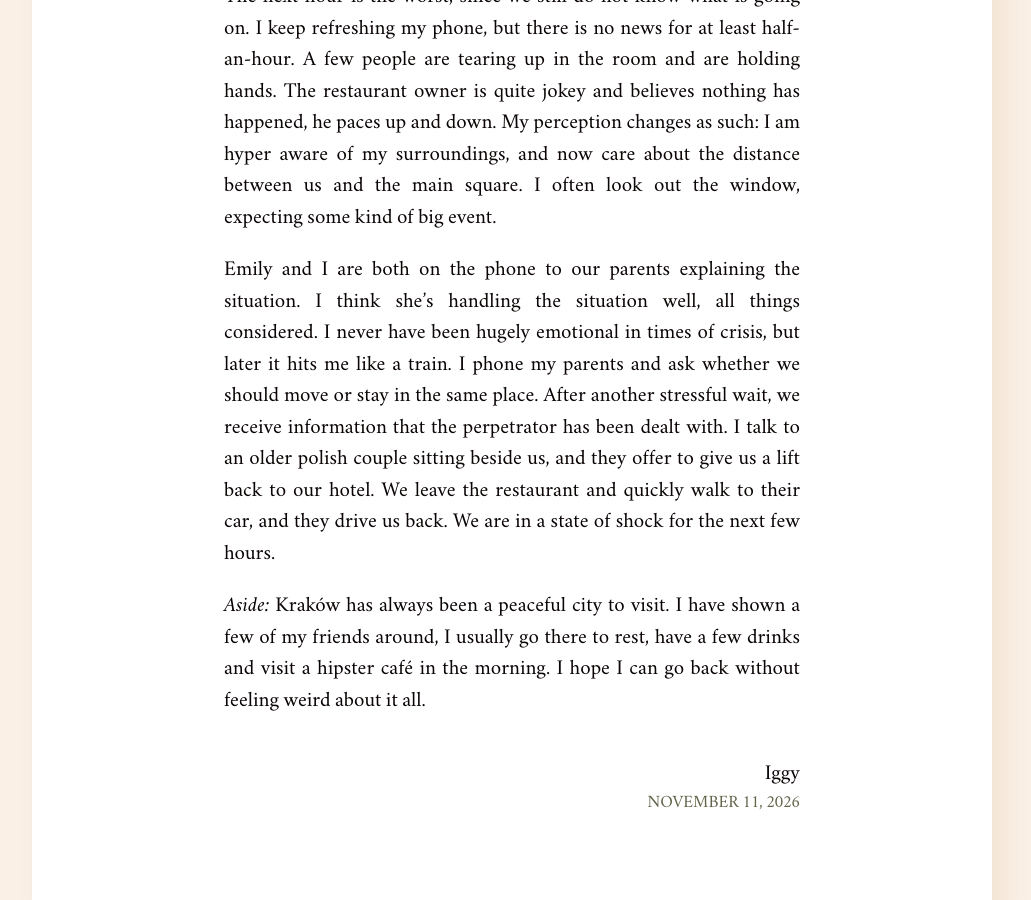
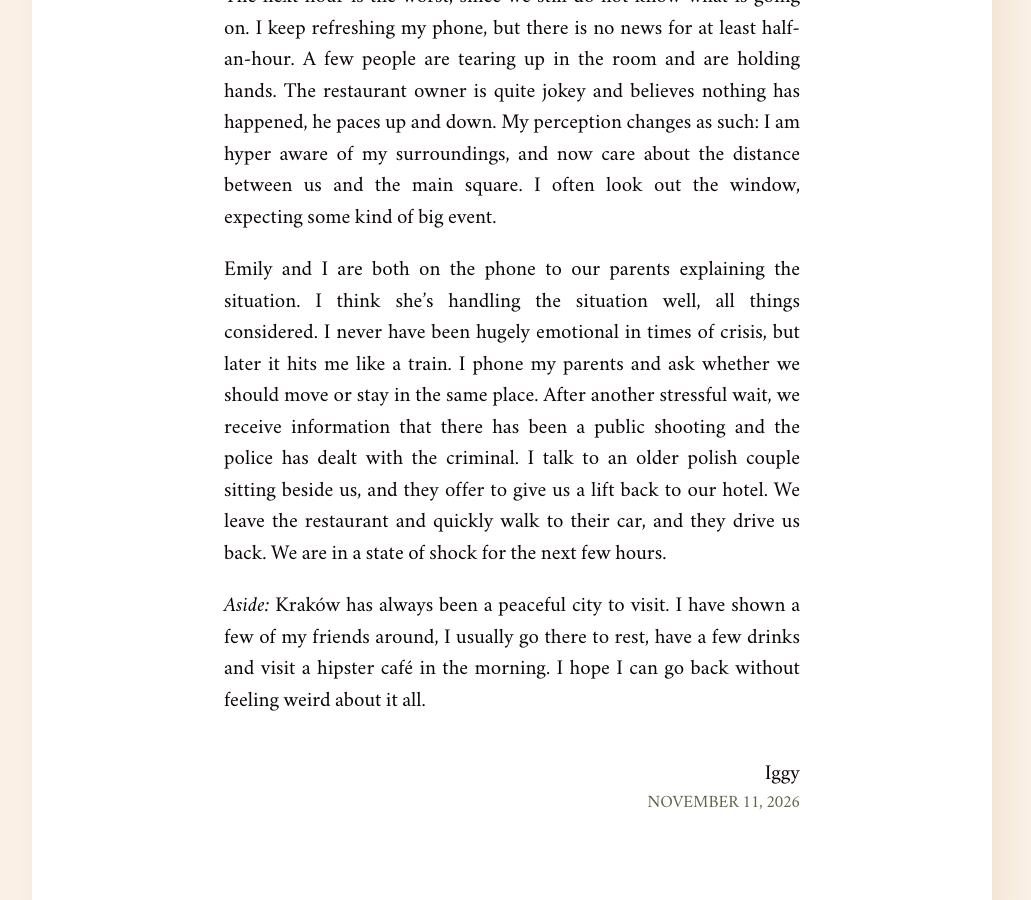
Before and after one commit to batterypointwriting/batterypointwriting.github.io, a Jekyll site: the page built from _posts/2026-11-11-Terror-in-Kraków-and-Changes-in-Perception.md, in a window 1280 px wide and 900 px high, scrolled down 1053 px. Shown: the whole window, without its empty margins (128-1159 px from the left). Built offline with Jekyll 4.4.1, drawn with Linux system fonts in a browser that asks for light colours.

Commit message:
Update 2026-11-11-Terror-in-Kraków-and-Changes-in-Perception.md

```diff
--- a/_posts/2026-11-11-Terror-in-Kraków-and-Changes-in-Perception.md
+++ b/_posts/2026-11-11-Terror-in-Kraków-and-Changes-in-Perception.md
@@ -10,6 +10,6 @@ We run down the street, and see lots of smoke coming from a driveway. I decide t
 
 The next hour is the worst, since we still do not know what is going on. I keep refreshing my phone, but there is no news for at least half-an-hour. A few people are tearing up in the room and are holding hands. The restaurant owner is quite jokey and believes nothing has happened, he paces up and down. My perception changes as such: I am hyper aware of my surroundings, and now care about the distance between us and the main square. I often look out the window, expecting some kind of big event.
 
-Emily and I are both on the phone to our parents explaining the situation. I think she's handling the situation well, all things considered. I never have been hugely emotional in times of crisis, but later it hits me like a train. I phone my parents and ask whether we should move or stay in the same place. After another stressful wait, we receive information that the perpetrator has been dealt with. I talk to an older polish couple sitting beside us, and they offer to give us a lift back to our hotel. We leave the restaurant and quickly walk to their car, and they drive us back. We are in a state of shock for the next few hours.
+Emily and I are both on the phone to our parents explaining the situation. I think she's handling the situation well, all things considered. I never have been hugely emotional in times of crisis, but later it hits me like a train. I phone my parents and ask whether we should move or stay in the same place. After another stressful wait, we receive information that there has been a public shooting and the police has dealt with the criminal. I talk to an older polish couple sitting beside us, and they offer to give us a lift back to our hotel. We leave the restaurant and quickly walk to their car, and they drive us back. We are in a state of shock for the next few hours.
 
 *Aside:* Kraków has always been a peaceful city to visit. I have shown a few of my friends around, I usually go there to rest, have a few drinks and visit a hipster café in the morning. I hope I can go back without feeling weird about it all.
```
